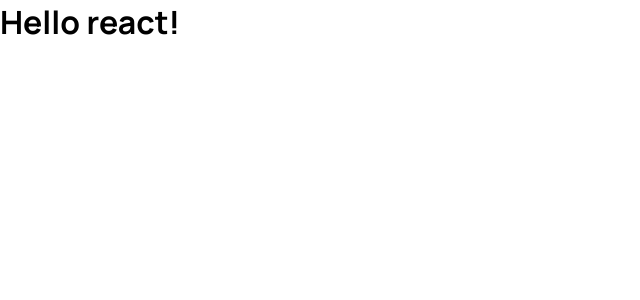
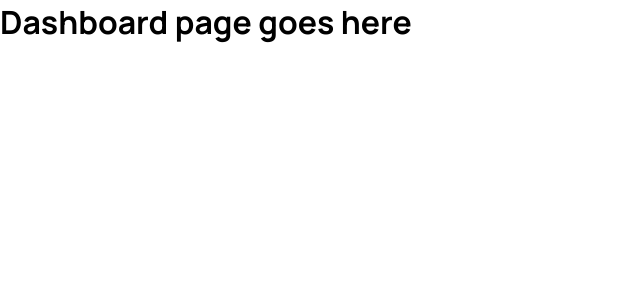
Before and after one commit to rayenrsalhi9/supabase-app, a React (Vite) app: page /dashboard in a window 1280 px wide. Shown: the top 300 px of the page, without its empty margins (0-640 px from the left). Built offline with nearby package versions, Linux system fonts and the light colour scheme.

Commit message:
installed react router and set up basic routes for signin, signup and dashboard

```diff
--- a/package.json
+++ b/package.json
@@ -11,7 +11,8 @@
   },
   "dependencies": {
     "react": "^19.1.1",
-    "react-dom": "^19.1.1"
+    "react-dom": "^19.1.1",
+    "react-router-dom": "^7.8.2"
   },
   "devDependencies": {
     "@eslint/js": "^9.33.0",
--- a/src/App.jsx
+++ b/src/App.jsx
@@ -1,9 +1,10 @@
-import React from 'react'
+import { RouterProvider } from "react-router-dom"
+import { router } from "./router"
 
 export default function App() {
   return (
     <div className="container">
-      <h1>Hello react!</h1>
+      <RouterProvider router={router} />
     </div>
   )
 }
--- /dev/null
+++ b/src/router.jsx
@@ -0,0 +1,19 @@
+import { createBrowserRouter } from "react-router-dom";
+import Dashboard from "./routes/Dashboard";
+import Signin from "./routes/Signin";
+import Signup from "./routes/Signup";
+
+export const router = createBrowserRouter([
+    {
+        path: '/',
+        element: <Signin />
+    },
+    {
+        path: '/dashboard',
+        element: <Dashboard />
+    },
+    {
+        path: '/signup',
+        element: <Signup />
+    }
+])
--- /dev/null
+++ b/src/routes/Dashboard.jsx
@@ -0,0 +1,7 @@
+import React from 'react'
+
+export default function Dashboard() {
+  return (
+    <h1>Dashboard page goes here</h1>
+  )
+}
--- /dev/null
+++ b/src/routes/Signin.jsx
@@ -0,0 +1,7 @@
+import React from 'react'
+
+export default function Signin() {
+  return (
+    <h1>Signin page goes here</h1>
+  )
+}
--- /dev/null
+++ b/src/routes/Signup.jsx
@@ -0,0 +1,7 @@
+import React from 'react'
+
+export default function Signup() {
+  return (
+    <h1>Signup page goes here</h1>
+  )
+}
```
Also changed, not shown: 1 other file (tests, documents, lock files or other folders).
